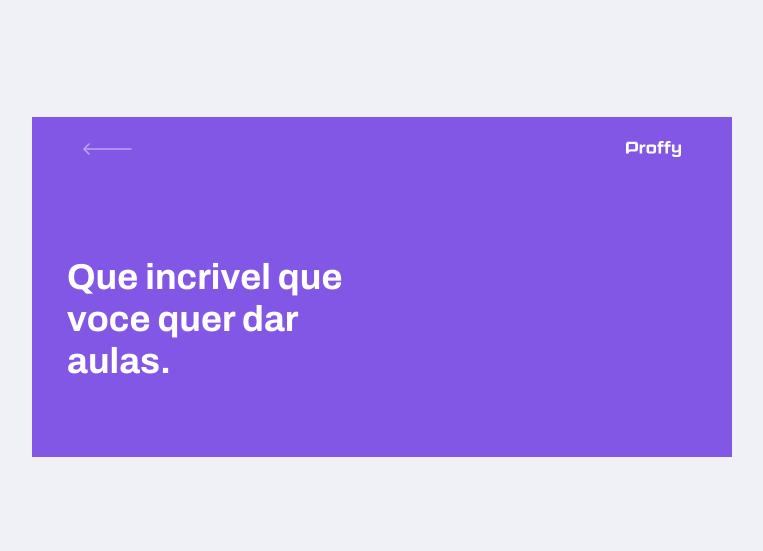
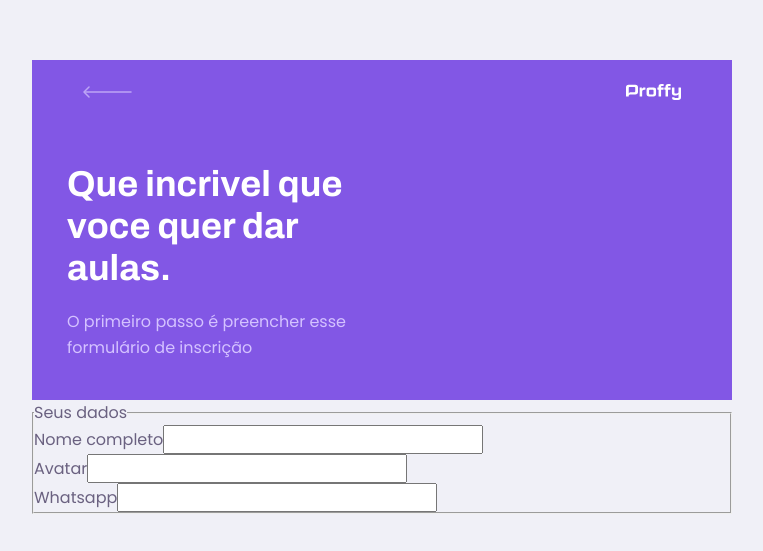
Before and after one commit to apfdamascena/NextLevelWeek-Proffy, a React (Create React App) app: page /give-classes in a window 1280 px wide. Shown: the part 113-664 px from the top of the page, without its empty margins (258-1021 px from the left). Built offline with nearby package versions, Linux system fonts and the light colour scheme.

Commit message:
continue teacherForm

```diff
--- a/src/components/PageHeader/index.tsx
+++ b/src/components/PageHeader/index.tsx
@@ -8,6 +8,7 @@ import { Link } from 'react-router-dom';
 
 interface PageHeaderProps {
     title: string;
+    description?: string;
 }
 const PageHeader: React.FC<PageHeaderProps> = (props) => {
     return (
@@ -21,9 +22,9 @@ const PageHeader: React.FC<PageHeaderProps> = (props) => {
 
             <div className="header-content">
                 <strong>{props.title}</strong>
+                { props.description && <p>{props .description}</p>}
+                {props.children}
             </div>
-
-            {props.children}
 
         </header>
     );
--- a/src/components/PageHeader/pageHeader.css
+++ b/src/components/PageHeader/pageHeader.css
@@ -39,8 +39,16 @@
 
 .page-header .header-content strong {
     font: 700 3.6rem Archivo;
+    margin-bottom: 20px;
     line-height: 4.2rem;
     color: var(--color-title-in-primary);
+}
+
+.page-header .header-content p {
+    max-width: 30rem;
+    font-size: 1.6rem;
+    line-height: 2.6rem;
+    color: var(--color-text-in-primary);
 }
 
 @media (min-width: 700px) {
--- a/src/pages/Teachers/teachers.css
+++ b/src/pages/Teachers/teachers.css
@@ -53,13 +53,12 @@
 
     #search-teachers {
         display: grid;
-        width: 800px;
         justify-content: center;
         grid-template-columns: repeat(3, 1fr);
         column-gap: 10px;
         margin: 0 auto;
-        position: relative;
-        top: 20px;
+        position: absolute;
+        bottom: -28px;
     }
 
     #search-teachers .input-block + .input-block {
--- a/src/pages/TeachersForm/index.tsx
+++ b/src/pages/TeachersForm/index.tsx
@@ -1,10 +1,39 @@
 import React from 'react';
 import PageHeader from '../../components/PageHeader';
+
+import './teachersForm.css';
 
 export default function TeachersForm(){
     return(
         <div id="page-teacher-form" className = "container">
-            <PageHeader title = "Que incrivel que voce quer dar aulas."/>
+            <PageHeader
+                title = "Que incrivel que voce quer dar aulas."
+                description = "O primeiro passo é preencher esse formulário de inscrição"
+            />
+
+            <main>
+                <fieldset>
+                    <legend>Seus dados</legend>
+
+                    <div className="input-block">
+                        <label htmlFor="name">Nome completo</label>
+                        <input type = "text" id = "name"/>
+                    </div>
+
+                    <div className="input-block">
+                        <label htmlFor="avatar">Avatar</label>
+                        <input type = "text" id = "avatar"/>
+                    </div>
+
+                    <div className="input-block">
+                        <label htmlFor="whatsapp">Whatsapp</label>
+                        <input type = "text" id = "whatsapp"/>
+                    </div>
+
+                </fieldset>
+            </main>
         </div>
+
+
     );
 }
```
